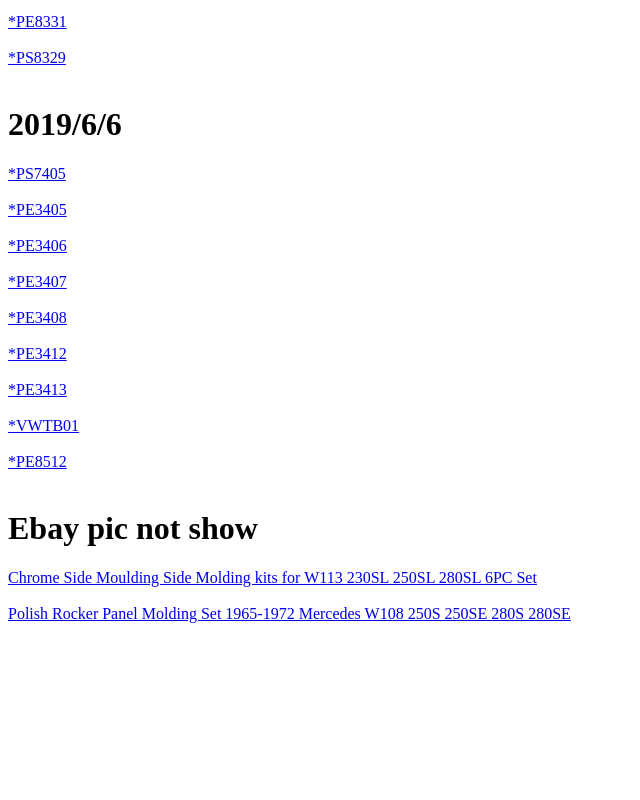
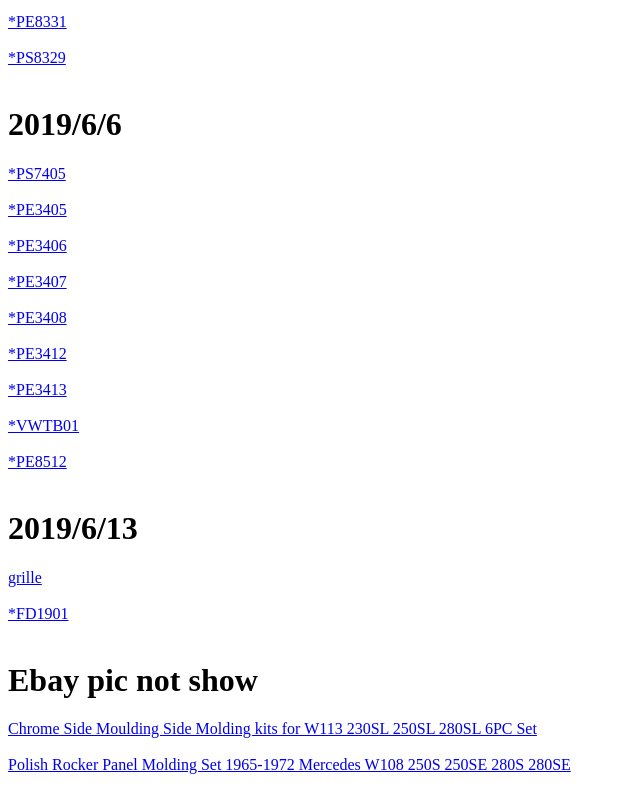
Before and after one commit to showmeclassicparts/showmeclassicparts.github.io, a plain HTML site: page index.html in a window 1280 px wide. Shown: the part 7526-8326 px from the top of the page, without its empty margins (0-640 px from the left). Before the commit the page ends 8175 px from the top, so only its background shows below. Drawn offline with Linux system fonts and the light colour scheme.

Commit message:
20190613 update listing

```diff
--- a/index.html
+++ b/index.html
@@ -227,6 +227,9 @@
 <a href="https://www.amazon.com/dp/B07SPXS3LG">*PE3413</a><br><br>
 <a href="https://www.amazon.com/dp/B07ST4CMSP">*VWTB01</a><br><br>
 <a href="https://www.amazon.com/dp/B07ST43DFJ">*PE8512</a><br><br>
+<h1>2019/6/13</h1>
+<a href="https://www.amazon.com/dp/B07T1DLNK7">grille</a><br><br>
+<a href="https://www.amazon.com/dp/B07T3QD394">*FD1901</a><br><br>
 
 
 
```
